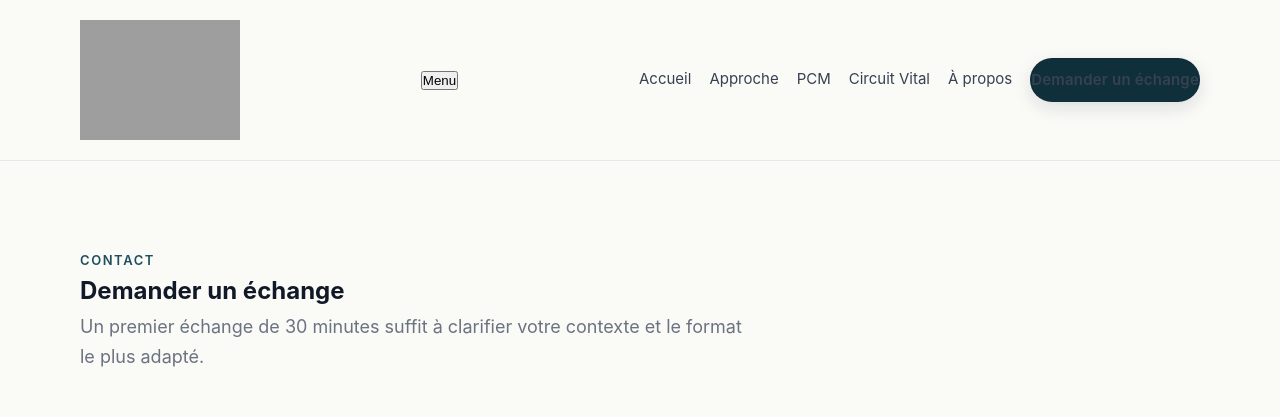
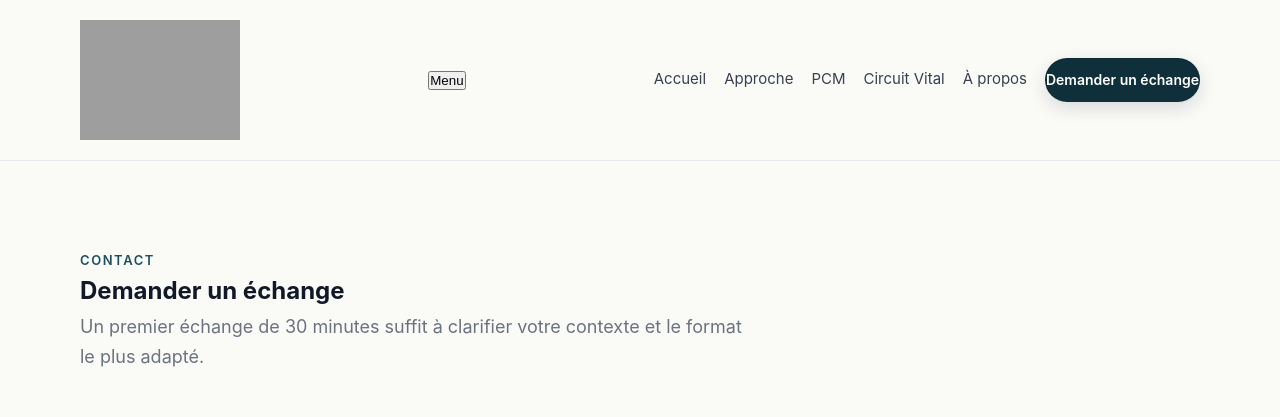
Before and after one commit to GLortet/gilleslortet, a Flask app: page /contact in a window 1280 px wide. Shown: the top 417 px of the page. Run offline with Flask 3, Linux system fonts and the light colour scheme; grey boxes are pictures that could not be loaded.

Commit message:
Refine CTA navbar styles for better appearance
Updated styles for the CTA navbar, including padding, border color, and background color for improved readability and aesthetics.

```diff
--- a/static/styles.css
+++ b/static/styles.css
@@ -145,42 +145,41 @@ ul {
     border-color: var(--accent-soft);
 }
 
-/* CTA Navbar: visible + premium */
 .nav-cta {
   display: inline-flex;
   align-items: center;
   justify-content: center;
 
-  padding: 10px 16px;
+  padding: 12px 20px; /* plus large, respiration */
   min-height: 44px;
 
   border-radius: 999px;
-  border: 1px solid rgba(15, 23, 42, 0.18);
+  border: 1px solid rgba(15, 23, 42, 0.22);
 
-  background: #0f2f3a; /* bleu-vert profond */
-  color: #ffffff;
+  background-color: #0f2f3a;
+  color: #ffffff !important; /* force la lisibilité */
 
+  font-size: 14px;
+  line-height: 1;
   font-weight: 600;
-  letter-spacing: 0.2px;
-  text-decoration: none;
 
-  box-shadow: 0 6px 18px rgba(15, 23, 42, 0.12);
-  transition: transform 160ms ease, box-shadow 160ms ease, background 160ms ease;
+  text-decoration: none !important;
+  white-space: nowrap; /* empêche le retour à la ligne */
+
+  box-shadow: 0 6px 18px rgba(15, 23, 42, 0.14);
+  transition: background-color 160ms ease,
+              transform 160ms ease,
+              box-shadow 160ms ease;
 }
 
 .nav-cta:hover {
+  background-color: #103742;
   transform: translateY(-1px);
-  box-shadow: 0 10px 28px rgba(15, 23, 42, 0.16);
-  background: #103742;
-}
-
-.nav-cta:active {
-  transform: translateY(0px);
-  box-shadow: 0 6px 18px rgba(15, 23, 42, 0.12);
+  box-shadow: 0 10px 28px rgba(15, 23, 42, 0.18);
 }
 
 .nav-cta:focus-visible {
-  outline: 3px solid rgba(15, 47, 58, 0.25);
+  outline: 3px solid rgba(15, 47, 58, 0.35);
   outline-offset: 3px;
 }
 
```
